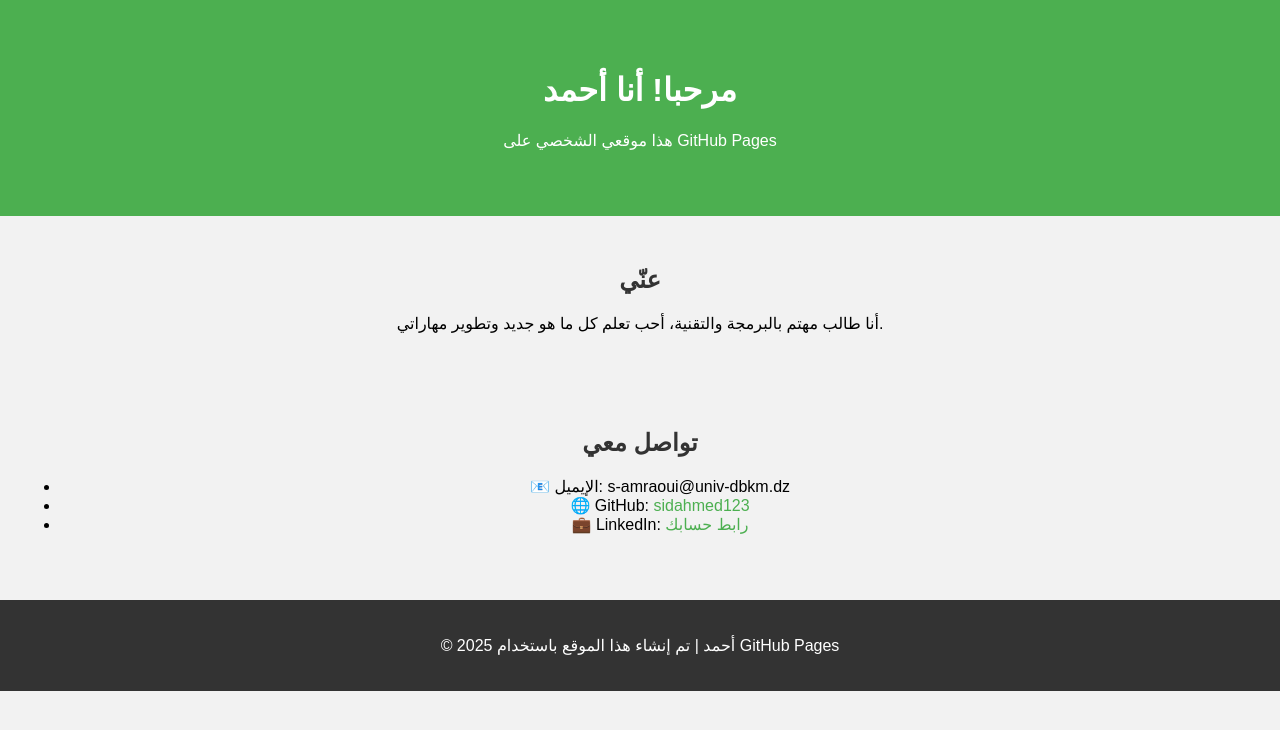
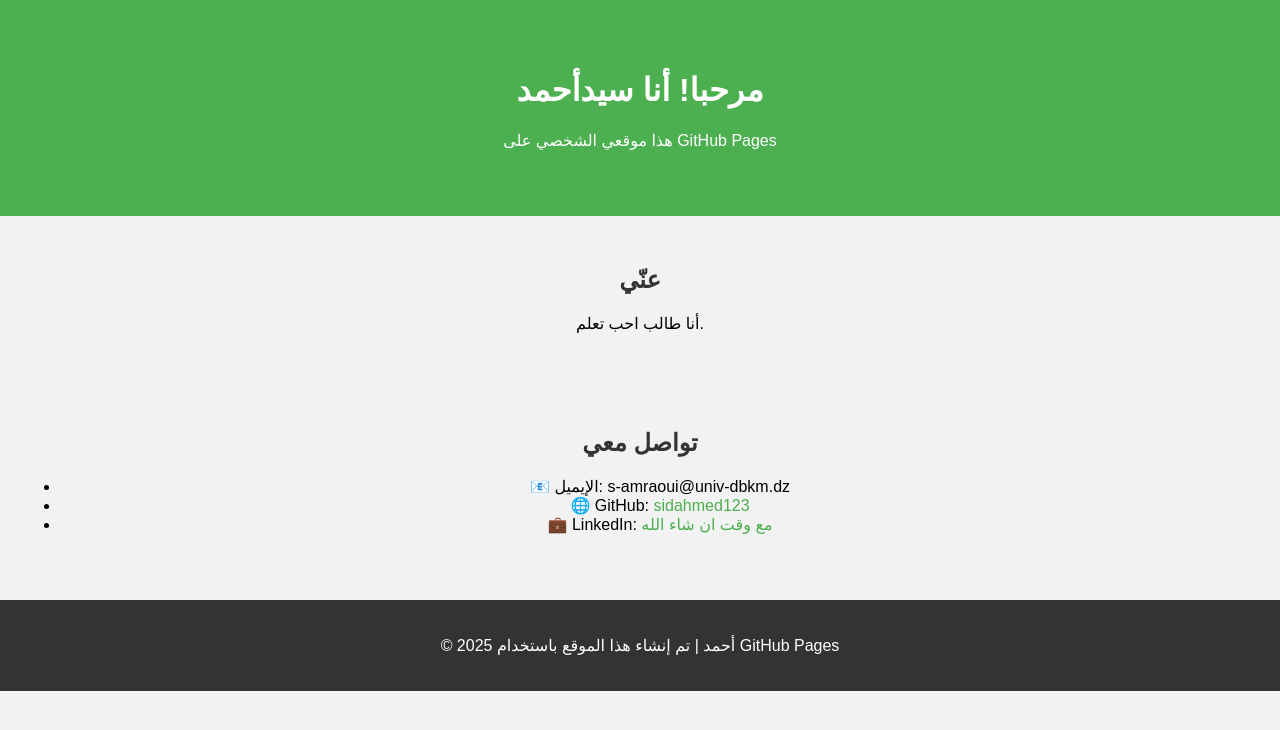
Before and after one commit to sidahmedamr/sidahmedamr.github.io, a plain HTML site: page index.html in a window 1280 px wide. Drawn offline with Linux system fonts and the light colour scheme.

Commit message:
Update index.html

```diff
--- a/index.html
+++ b/index.html
@@ -8,13 +8,13 @@
 </head>
 <body>
     <header>
-        <h1>مرحبا! أنا أحمد</h1>
+        <h1>مرحبا! أنا سيدأحمد</h1>
         <p>هذا موقعي الشخصي على GitHub Pages</p>
     </header>
 
     <section id="about">
         <h2>عنّي</h2>
-        <p>أنا طالب مهتم بالبرمجة والتقنية، أحب تعلم كل ما هو جديد وتطوير مهاراتي.</p>
+        <p>أنا طالب احب تعلم.</p>
     </section>
 
     <section id="contact">
@@ -22,7 +22,7 @@
         <ul>
             <li>📧 الإيميل: s-amraoui@univ-dbkm.dz</li>
             <li>🌐 GitHub: <a href="https://github.com/sidahmed123">sidahmed123</a></li>
-            <li>💼 LinkedIn: <a href="#">رابط حسابك</a></li>
+            <li>💼 LinkedIn: <a href="#">مع وقت ان شاء  الله</a></li>
         </ul>
     </section>
 
```
